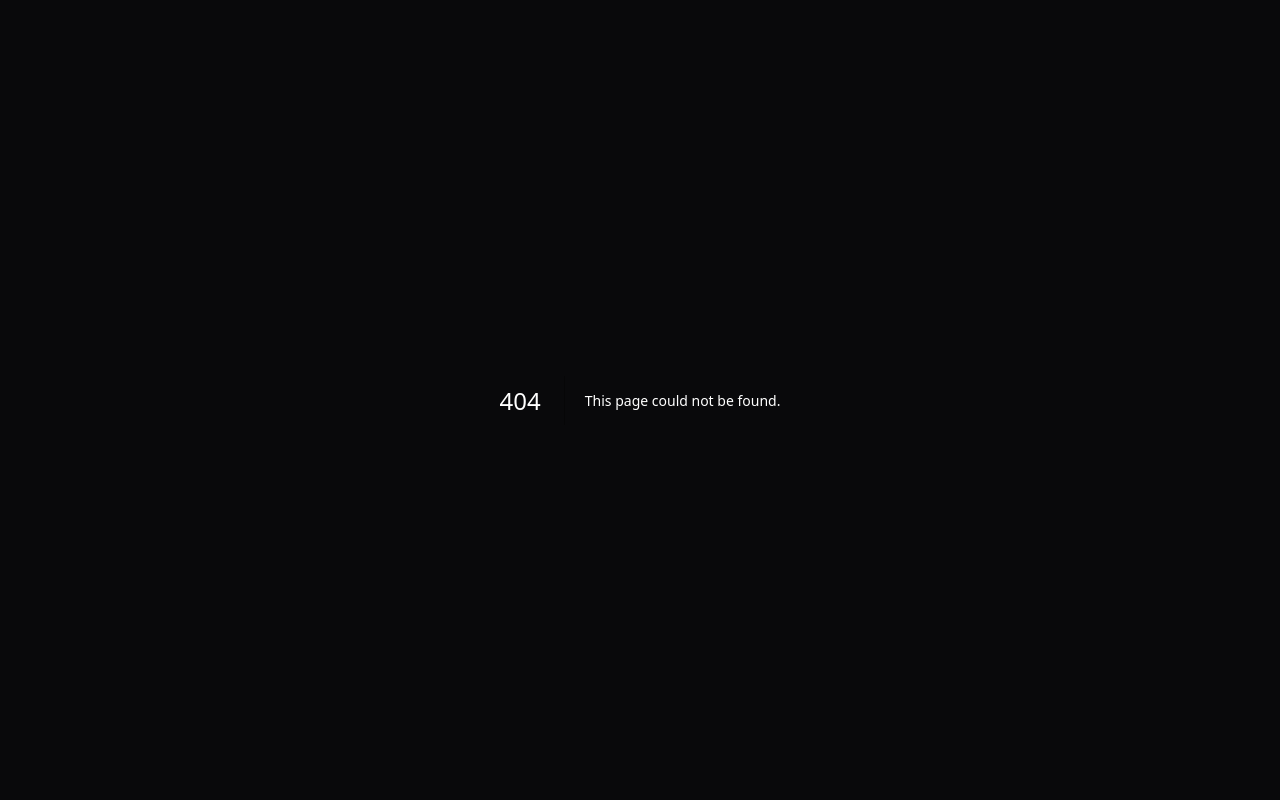
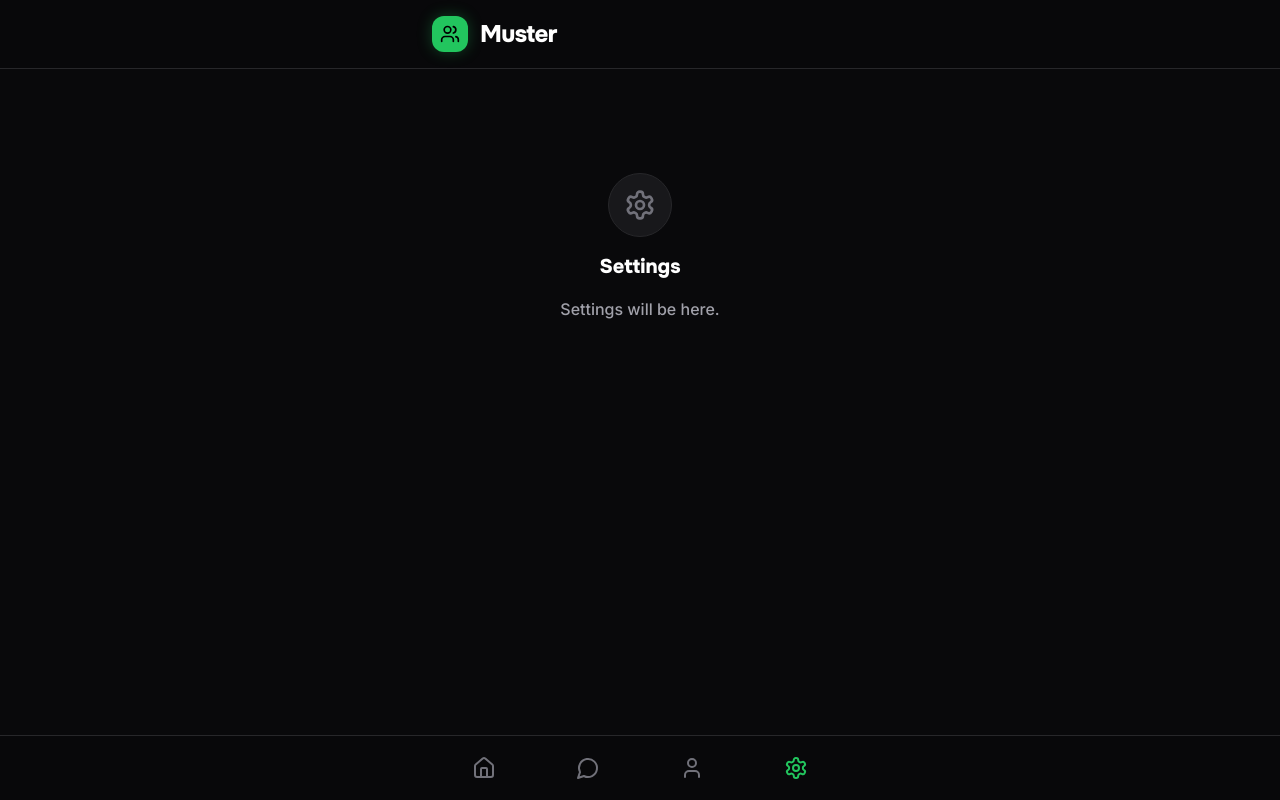
Before and after one commit to dayroks/Muster, a Next.js app: page /settings in a window 1280 px wide. Before the commit this address had no page. Built offline with nearby package versions, Linux system fonts and the light colour scheme.

Commit message:
Create SettingsPage component with layout

```diff
--- /dev/null
+++ b/app/settings/page.tsx
@@ -0,0 +1,16 @@
+import { Settings } from 'lucide-react';
+import PageShell from '@/components/PageShell';
+
+export default function SettingsPage() {
+  return (
+    <PageShell>
+      <div className="flex flex-col items-center justify-center gap-4 py-20 text-center">
+        <div className="flex h-16 w-16 items-center justify-center rounded-full border border-zinc-800 bg-zinc-900">
+          <Settings className="h-8 w-8 text-zinc-500" />
+        </div>
+        <h2 className="font-onest text-xl font-extrabold text-white">Settings</h2>
+        <p className="font-inter font-medium text-zinc-400">Settings will be here.</p>
+      </div>
+    </PageShell>
+  );
+}
```
